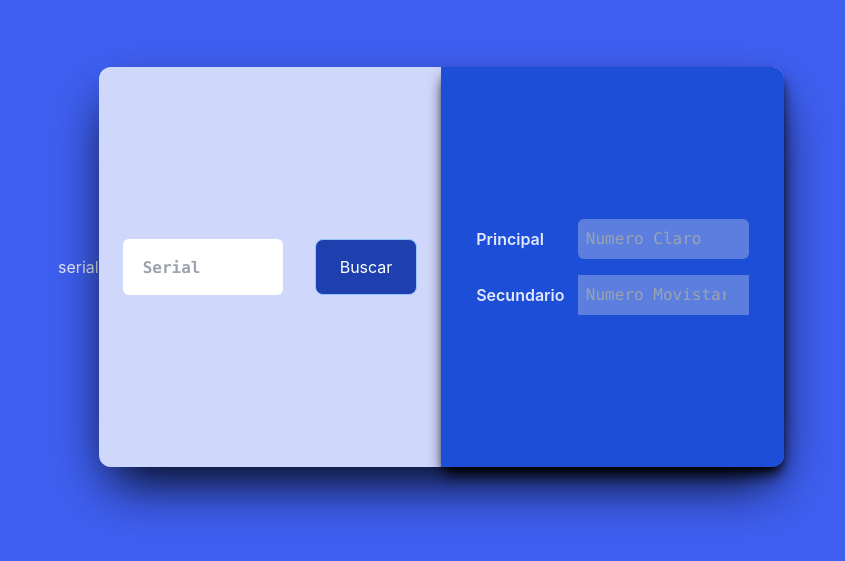
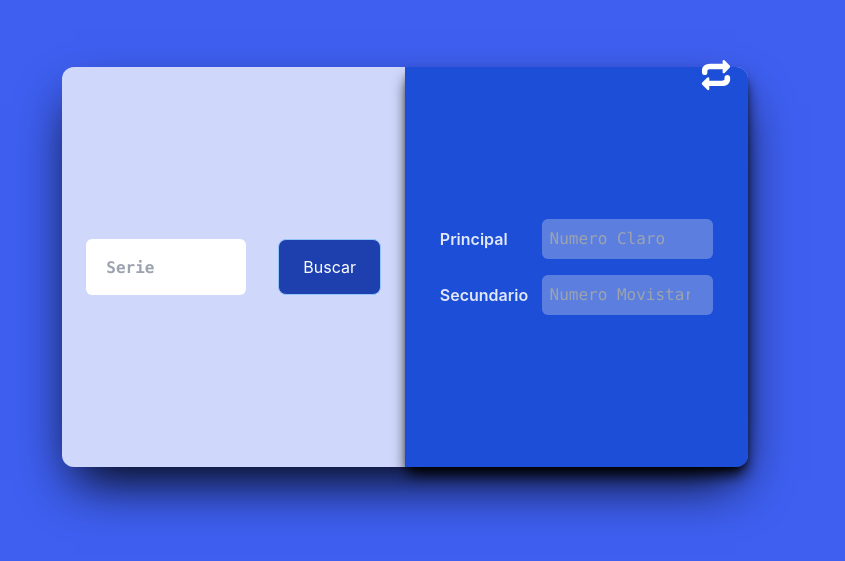
Before and after one commit to Augus90/BackEnd, a React (Vite) app in the folder FrontEnd/2PiceInfo/: page / in a window 1280 px wide. Shown: the part 133-694 px from the top of the page, without its empty margins (219-1064 px from the left). Built offline with nearby package versions, Linux system fonts and the light colour scheme.

Commit message:
Boton para el cambio de tarjeta y llamada de api

```diff
--- a/FrontEnd/2PiceInfo/src/Routes/Numbers/index.jsx
+++ b/FrontEnd/2PiceInfo/src/Routes/Numbers/index.jsx
@@ -1,18 +1,26 @@
 import axios from "axios";
 import React, { useState } from "react";
+import { getNumberFromSerial } from "../../common/API";
+import IconChange from "../../common/iconChange";
 // const baseURL = import.meta.env.API_URL;
 const baseURL = "http://localhost:3001/api/v1";
 
-const Numbers = ({ isSerial }) => {
+const Numbers = ({ click }) => {
   const [responceInfo, setResponceInfo] = useState();
   const [form, setForm] = useState("");
 
   const handleSubmit = async (e) => {
     e.preventDefault();
     // console.log(`${baseURL}/serial/${form}`);
-    const response = await axios.get(`${baseURL}/number/${form}`);
-    setResponceInfo(response.data);
-    console.log(response.data);
+    // const response = await axios.get(`${baseURL}/number/${form}`);
+    const number = await getNumberFromSerial(form);
+
+    if (!number) {
+      alert("Invalid number");
+    }
+
+    setResponceInfo(number);
+    console.log(number);
   };
 
   return (
@@ -50,11 +58,17 @@ const Numbers = ({ isSerial }) => {
               disabled
               placeholder="Proveedor"
               value={responceInfo && responceInfo[0]["Proveedor celular"]}
-              className="self-center p-2 w-2/4 font-mono"
+              className="self-center p-2 w-2/4 font-mono rounded-md"
             ></input>
           </div>
         </div>
       </form>
+      <button
+        className="relative text-blue-700 sm:text-white bottom-48 right-12"
+        onClick={() => click((mode) => (mode = true))}
+      >
+        <IconChange />
+      </button>
     </div>
   );
 };
--- a/FrontEnd/2PiceInfo/src/Routes/Serials/index.jsx
+++ b/FrontEnd/2PiceInfo/src/Routes/Serials/index.jsx
@@ -1,18 +1,21 @@
 import axios from "axios";
 import React, { useState } from "react";
+import { getSerialFromNumber } from "../../common/API";
+import IconChange from "../../common/iconChange";
 // const baseURL = import.meta.env.API_URL;
 const baseURL = "http://localhost:3001/api/v1";
 
-const Serials = ({ isSerial }) => {
+const Serials = ({ click }) => {
   const [responceInfo, setResponceInfo] = useState();
   const [form, setForm] = useState("");
 
   const handleSubmit = async (e) => {
     e.preventDefault();
     // console.log(`${baseURL}/serial/${form}`);
-    const response = await axios.get(`${baseURL}/serial/${form}`);
-    setResponceInfo(response.data);
-    console.log(response.data);
+    // const response = await axios.get(`${baseURL}/serial/${form}`);
+    const serial = await getSerialFromNumber(form);
+    setResponceInfo(serial);
+    // console.log(serial);
   };
 
   return (
@@ -24,7 +27,7 @@ const Serials = ({ isSerial }) => {
         <div className="flex justify-center align-middle h-1/2 sm:h-fit p-2 self-center">
           <input
             type="text"
-            placeholder="Serial"
+            placeholder="Serie"
             onChange={(e) => setForm(e.target.value)}
             className="px-5 mx-4 w-40 h-1/4 self-center sm:h-14 sm:self-center text-blue-700 font-bold font-mono rounded-md border-blue-500 focus:ring-indigo-600"
           ></input>
@@ -50,11 +53,17 @@ const Serials = ({ isSerial }) => {
               disabled
               placeholder="Numero Movistar"
               value={responceInfo && responceInfo[1]["Numero de datos"]}
-              className="self-center p-2 w-2/4 font-mono"
+              className="self-center p-2 w-2/4 font-mono rounded-md"
             ></input>
           </div>
         </div>
       </form>
+      <button
+        className="relative text-blue-700 sm:text-white bottom-48 right-12"
+        onClick={(mode) => click(!mode)}
+      >
+        <IconChange />
+      </button>
     </div>
   );
 };
--- a/FrontEnd/2PiceInfo/src/Routes/index.jsx
+++ b/FrontEnd/2PiceInfo/src/Routes/index.jsx
@@ -14,10 +14,14 @@ const Index = () => {
 
   return (
     <div className="flex ">
-      <button type="button" onClick={() => setMode(!mode)}>
+      {/* <button type="button" onClick={() => setMode(!mode)}>
         {mode ? "serial" : "number"}
-      </button>
-      {mode ? <Serials isSerial={mode} /> : <Numbers />}
+      </button> */}
+      {mode ? (
+        <Serials isSerial={mode} click={setMode} />
+      ) : (
+        <Numbers click={setMode} />
+      )}
     </div>
   );
 };
--- /dev/null
+++ b/FrontEnd/2PiceInfo/src/common/API.js
@@ -0,0 +1,19 @@
+import axios from "axios";
+
+const baseURL = "http://localhost:3001/api/v1";
+
+export const getSerialFromNumber = async (number) => {
+  const serial = await axios
+    .get(`${baseURL}/serial/${number}`)
+    .catch((err) => err);
+
+  return serial.data;
+};
+
+export const getNumberFromSerial = async (serial) => {
+  const number = await axios
+    .get(`${baseURL}/number/${serial}`)
+    .catch((err) => err);
+
+  return number.data;
+};
--- /dev/null
+++ b/FrontEnd/2PiceInfo/src/common/iconChange.jsx
@@ -0,0 +1,20 @@
+import React from "react";
+
+const IconChange = ({ color }) => {
+  return (
+    <svg
+      xmlns="http://www.w3.org/2000/svg"
+      width="2em"
+      height="2em"
+      viewBox="0 0 17 16"
+    >
+      <path
+        fill="currentColor"
+        fillRule="evenodd"
+        d="M2.539 8.001c.828 0 1.379-.551 1.379-1.379l-.004-.435s-.205-1.233 1.44-1.233L12.015 5v1.759a.83.83 0 0 0 1.17 0l2.573-2.572a.83.83 0 0 0 0-1.17L13.185.292a.83.83 0 0 0-1.17 0v1.845c-.161-.047-6.453-.074-6.453-.074c-3.711 0-4.523 2.429-4.523 3.407v1.031a1.5 1.5 0 0 0 1.5 1.5zm11.961.041c-.828 0-1.5.584-1.5 1.412l.002.957c-.045.357-.645.59-1.525.59H4.938l-.002-1.559a.83.83 0 0 0-1.17 0l-2.572 2.572a.83.83 0 0 0 0 1.17l2.572 2.572a.826.826 0 0 0 1.17 0l.002-1.851h6.539c3.711 0 4.523-2.442 4.523-3.421V9.453c0-.827-.672-1.411-1.5-1.411z"
+      />
+    </svg>
+  );
+};
+
+export default IconChange;
```
